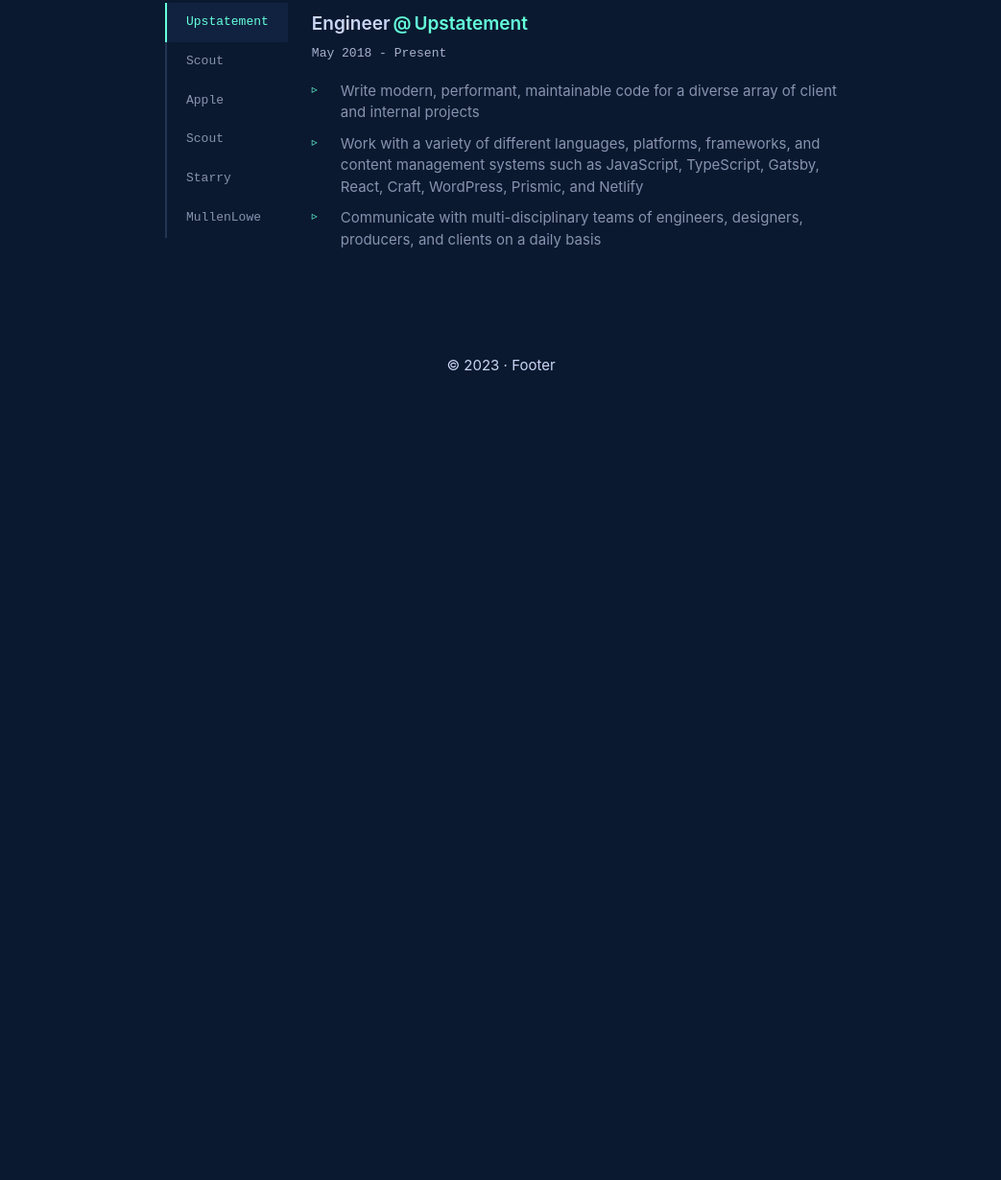
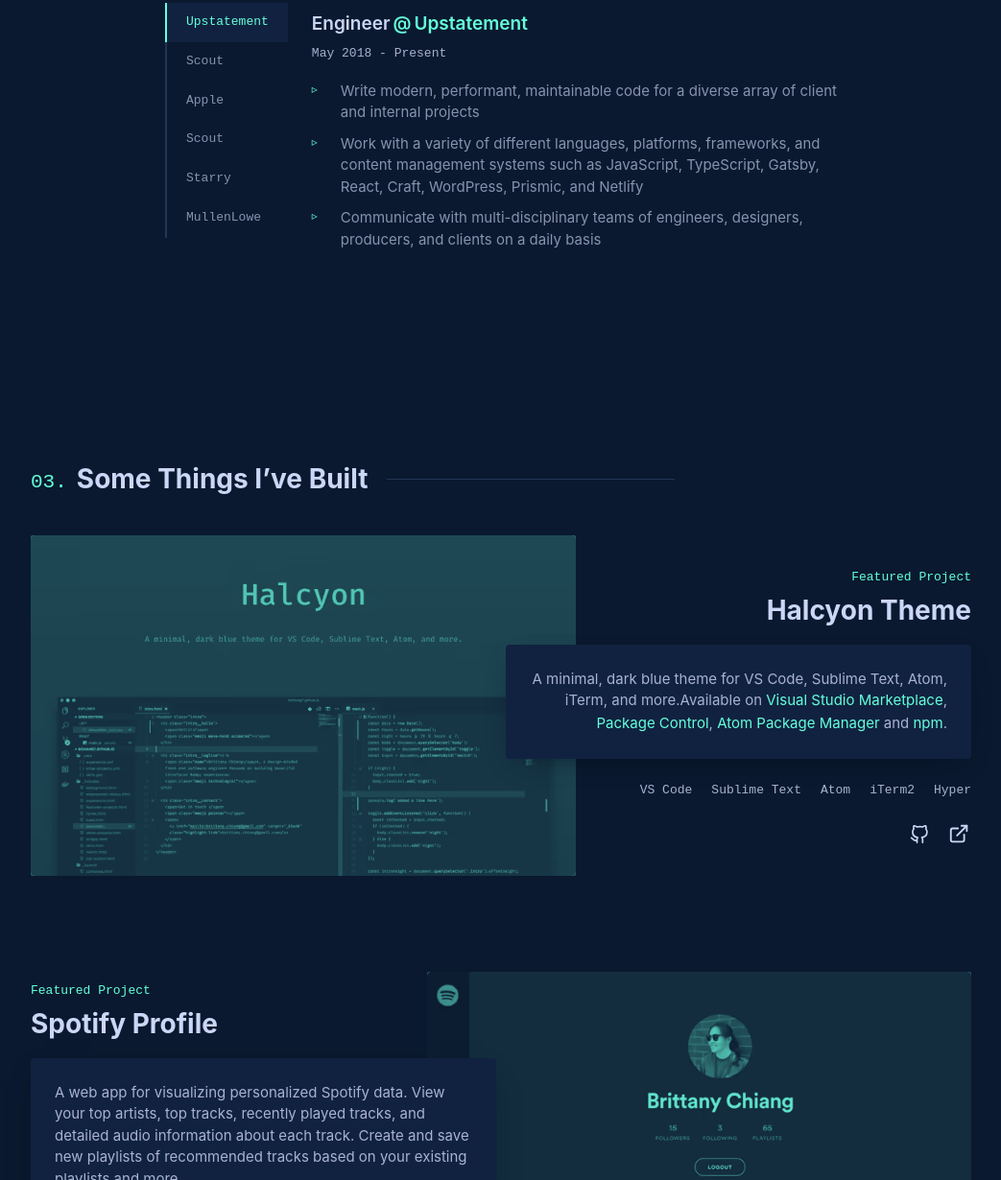
Before and after one commit to dmitry-ponizov/my-site, a Gatsby site: page / in a window 1280 px wide. Shown: the part 1570-2800 px from the top of the page at 96% size, without its empty margins (118-1161 px from the left). Before the commit the page ends 1961 px from the top, so only its background shows below. Built offline with nearby package versions, Linux system fonts and the light colour scheme; Gatsby itself is replaced by a stand-in of ours.

Commit message:
add projects section

```diff
--- /dev/null
+++ b/src/containers/HomePage/components/Projects/index.js
@@ -0,0 +1,128 @@
+import React from "react"
+import { graphql, useStaticQuery } from "gatsby"
+import { GatsbyImage, getImage } from "gatsby-plugin-image"
+import parse from "html-react-parser"
+
+import SectionTitle from "../../../../components/sectionTitle"
+import ExternalIcon from "../../../../images/socials/external.svg"
+import GithubIcon from "../../../../images/socials/github.svg"
+
+import {
+  ListItem,
+  ProjectContent,
+  ProjectFeatured,
+  ProjectLink,
+  ProjectList,
+  ProjectsWrapper,
+  ProjectText,
+  ProjectTitle,
+  TechList,
+} from "./styled"
+
+const Projects = () => {
+  const data = useStaticQuery(graphql`
+    query {
+      mdx(frontmatter: { section: { eq: "projects" } }) {
+        body
+        frontmatter {
+          projectsItems {
+            projectLink
+            title
+            nameLink
+            name
+            text
+            projectLink
+            techList
+            githubLink
+            externalLink
+            projectImg {
+              childImageSharp {
+                gatsbyImageData
+              }
+            }
+          }
+          projectsTitle
+        }
+      }
+    }
+  `)
+
+  const { projectsItems, projectsTitle } = data.mdx.frontmatter
+
+  return (
+    <ProjectsWrapper>
+      <SectionTitle>
+        <span>03.</span>
+        {projectsTitle}
+      </SectionTitle>
+
+      {projectsItems.map(
+        (
+          {
+            techList,
+            nameLink,
+            name,
+            title,
+            projectLink,
+            text,
+            projectImg,
+            externalLink,
+            githubLink,
+          },
+          index
+        ) => (
+          <ProjectFeatured key={index}>
+            <ProjectLink
+              href={projectLink}
+              rel="noopener noreferrer"
+              target="_blank"
+            >
+              <GatsbyImage image={getImage(projectImg)} alt="Project" />
+            </ProjectLink>
+
+            <ProjectContent>
+              <ProjectTitle>
+                <span>{title}</span>
+                <a href={nameLink} rel="noopener noreferrer" target="_blank">
+                  {name}
+                </a>
+              </ProjectTitle>
+
+              <ProjectText>{parse(text)}</ProjectText>
+
+              <TechList>
+                {techList.map((listItem, index) => (
+                  <li key={index}>{listItem}</li>
+                ))}
+              </TechList>
+
+              <ProjectList>
+                <ListItem>
+                  <a
+                    href={githubLink}
+                    rel="noopener noreferrer"
+                    target="_blank"
+                  >
+                    <GithubIcon />
+                  </a>
+                </ListItem>
+
+                <ListItem>
+                  <a
+                    href={externalLink}
+                    rel="noopener noreferrer"
+                    target="_blank"
+                  >
+                    <ExternalIcon />
+                  </a>
+                </ListItem>
+              </ProjectList>
+            </ProjectContent>
+          </ProjectFeatured>
+        )
+      )}
+    </ProjectsWrapper>
+  )
+}
+
+export default Projects
--- /dev/null
+++ b/src/containers/HomePage/components/Projects/styled.js
@@ -0,0 +1,223 @@
+import styled from "styled-components"
+
+export const ProjectsWrapper = styled.section`
+  max-width: 1000px;
+`
+export const ProjectFeatured = styled.div`
+  position: relative;
+  display: grid;
+  gap: 10px;
+  grid-template-columns: repeat(12, 1fr);
+  align-items: center;
+
+  &:not(:last-child) {
+    margin-bottom: 100px;
+
+    @media (max-width: 768px) {
+      margin-bottom: 70px;
+    }
+
+    @media (max-width: 480px) {
+      margin-bottom: 30px;
+    }
+  }
+
+  &:nth-child(2n + 1) {
+    div {
+      grid-area: 1 / 1 / -1 / 7;
+      text-align: left;
+      @media (max-width: 768px) {
+        grid-column: 1 / -1;
+      }
+    }
+
+    a {
+      grid-area: 1 / 6 / -1 / -1;
+      @media (max-width: 768px) {
+        grid-column: 1 / -1;
+      }
+    }
+
+    ul {
+      justify-content: flex-start;
+      li {
+        margin: 0 20px 5px 0;
+      }
+    }
+  }
+`
+
+export const ProjectContent = styled.div`
+  position: relative;
+  text-align: right;
+  grid-area: 1 / 1 / -1 / 7;
+  grid-column: 7 / -1;
+
+  @media (max-width: 1080px) {
+    grid-column: 5 / -1;
+  }
+
+  @media (max-width: 768px) {
+    grid-column: 1 / -1;
+    padding: 40px 40px 30px;
+    text-align: left;
+  }
+
+  @media (max-width: 480px) {
+    padding: 25px 25px 20px;
+  }
+`
+export const ProjectTitle = styled.h3`
+  span {
+    display: block;
+    margin: 10px 0px;
+    color: var(--color-accent);
+    font-family: var(--font-mono);
+    font-size: 13px;
+  }
+
+  a {
+    font-size: clamp(24px, 5vw, 28px);
+    color: #ccd6f6 !important;
+    font-weight: 700;
+    line-height: 1.1;
+    margin-bottom: 20px;
+    position: relative;
+    z-index: 2;
+    transition: var(--transition);
+
+    &:hover {
+      color: var(--color-accent) !important;
+    }
+
+    @media (max-width: 768px) {
+      margin-bottom: 10px;
+    }
+  }
+`
+
+export const ProjectText = styled.div`
+  box-shadow: 0 10px 30px -15px rgba(2, 12, 27, 0.7);
+  position: relative;
+  z-index: 5;
+  padding: 25px;
+  border-radius: var(--border-radius);
+  background-color: var(--color-light-bg);
+  color: var(--color-light-slate);
+  font-size: 15px;
+
+  @media (max-width: 768px) {
+    padding: 20px 0px;
+    background-color: transparent;
+    box-shadow: none;
+  }
+
+  p {
+    margin-bottom: 10px;
+    &:last-child {
+      margin: 0;
+    }
+  }
+`
+
+export const TechList = styled.ul`
+  position: relative;
+  z-index: 2;
+  display: flex;
+  justify-content: flex-end;
+  flex-wrap: wrap;
+  margin: 25px 0 10px 0;
+
+  @media (max-width: 768px) {
+    justify-content: flex-start;
+  }
+
+  li {
+    color: var(--color-light-slate);
+    font-family: var(--font-mono);
+    font-size: 13px;
+    white-space: nowrap;
+    margin: 0 0 5px 20px;
+
+    @media (max-width: 768px) {
+      margin: 0 10px 5px 0;
+    }
+  }
+`
+
+export const ProjectList = styled.ul`
+  display: flex;
+  justify-content: flex-end;
+  align-items: center;
+  margin-top: 20px;
+
+  @media (max-width: 768px) {
+    margin-top: 10px;
+    justify-content: flex-start;
+  }
+`
+
+export const ListItem = styled.li`
+  margin: 0 0 0 20px;
+
+  &:last-child {
+    a {
+      width: 24px;
+    }
+  }
+
+  a {
+    width: 20px;
+    &:hover {
+      svg {
+        stroke: var(--color-accent);
+      }
+    }
+  }
+`
+
+export const ProjectLink = styled.a`
+  background: var(--color-accent);
+  border-radius: var(--border-radius);
+  position: relative;
+  grid-area: 1 / 6 / -1 / -1;
+  grid-column: 1 / 8;
+  cursor: pointer;
+
+  @media (max-width: 768px) {
+    grid-column: 1 / -1;
+    height: 100%;
+    opacity: 0.25;
+  }
+
+  &::before {
+    content: "";
+    position: absolute;
+    width: 100%;
+    height: 100%;
+    z-index: 3;
+    background: #0a192f;
+    mix-blend-mode: screen;
+  }
+
+  &:hover {
+    background: transparent;
+    outline: 0px;
+
+    &::before {
+      background: transparent;
+    }
+
+    div {
+      filter: none;
+      mix-blend-mode: normal;
+    }
+  }
+
+  div {
+    border-radius: var(--border-radius);
+    mix-blend-mode: multiply;
+    filter: grayscale(100%) contrast(1) brightness(90%);
+    height: 100%;
+  }
+`
--- a/src/containers/HomePage/index.js
+++ b/src/containers/HomePage/index.js
@@ -3,6 +3,7 @@ import React from "react"
 import About from "./components/About"
 import Intro from "./components/Intro"
 import Jobs from "./components/Jobs"
+import Projects from "./components/Projects"
 
 const HomePage = () => {
   return (
@@ -12,6 +13,8 @@ const HomePage = () => {
       <About />
 
       <Jobs />
+
+      <Projects />
     </>
   )
 }
--- /dev/null
+++ b/src/markdown/HomePage/projects.mdx
@@ -0,0 +1,49 @@
+---
+section: "projects"
+
+projectsTitle: "Some Things I’ve Built"
+projectsItems:
+  - projectLink: "https://halcyon-theme.netlify.com/"
+    projectImg: "../../images/halcyon.png"
+    title: "Featured Project"
+    name: "Halcyon Theme"
+    nameLink: "https://halcyon-theme.netlify.com/"
+    text: <p>A minimal, dark blue theme for VS Code, Sublime Text, Atom, iTerm, and more.Available on <a class="sectionLink" href="https://marketplace.visualstudio.com/items?itemName=brittanychiang.halcyon-vscode" target="_blank" rel="noopener noreferrer"> Visual Studio Marketplace</a>, <a class="sectionLink" href="https://packagecontrol.io/packages/Halcyon%20Theme" target="_blank" rel="noopener noreferrer">Package Control</a>, <a class="sectionLink" href="https://atom.io/themes/halcyon-syntax" target="_blank" rel="noopener noreferrer"> Atom Package Manager</a> and <a class="sectionLink" href="https://www.npmjs.com/package/hyper-halcyon-theme" target="_blank" rel="noopener noreferrer"> npm</a>.</p>
+    techList:
+      - VS Code
+      - Sublime Text
+      - Atom
+      - iTerm2
+      - Hyper
+    githubLink: "https://github.com/bchiang7/halcyon-site"
+    externalLink: "https://halcyon-theme.netlify.com/"
+  - projectLink: "https://spotify-profile.herokuapp.com/"
+    projectImg: "../../images/spotify.png"
+    title: "Featured Project"
+    name: "Spotify Profile"
+    nameLink: "https://spotify-profile.herokuapp.com/"
+    text: <p>A web app for visualizing personalized Spotify data. View your top artists, top tracks, recently played tracks, and detailed audio information about each track. Create and save new playlists of recommended tracks based on your existing playlists and more.</p>
+    testText: <p>Hello</p>
+    techList:
+      - React
+      - Styled Components
+      - Express
+      - Spotify API
+      - Heroku
+    githubLink: "https://github.com/bchiang7/halcyon-site"
+    externalLink: "https://halcyon-theme.netlify.com/"
+  - projectLink: "https://www.newline.co/courses/build-a-spotify-connected-app"
+    projectImg: "../../images/course.png"
+    title: "Featured Project"
+    name: "Build a Spotify Connected App"
+    nameLink: "https://www.newline.co/courses/build-a-spotify-connected-app"
+    text: <p>Having struggled with understanding how the Spotify OAuth flow works, I made the course I wish I could have had.</p><p>Unlike tutorials that only cover a few concepts and leave you with half-baked GitHub repositories, this course covers everything from explaining the principles of REST APIs to implementing Spotify's OAuth flow and fetching API data in a React app. By the end of the course, you’ll have an app deployed to the internet you can add to your portfolio.</p>
+
+    techList:
+      - React
+      - Express
+      - Spotify API
+      - Styled Components
+    githubLink: "https://github.com/bchiang7/halcyon-site"
+    externalLink: "https://halcyon-theme.netlify.com/"
+---
```
Also changed, not shown: src/images/course.png (added), src/images/halcyon.png (added), src/images/socials/external.svg (added), src/images/spotify.png (added).
